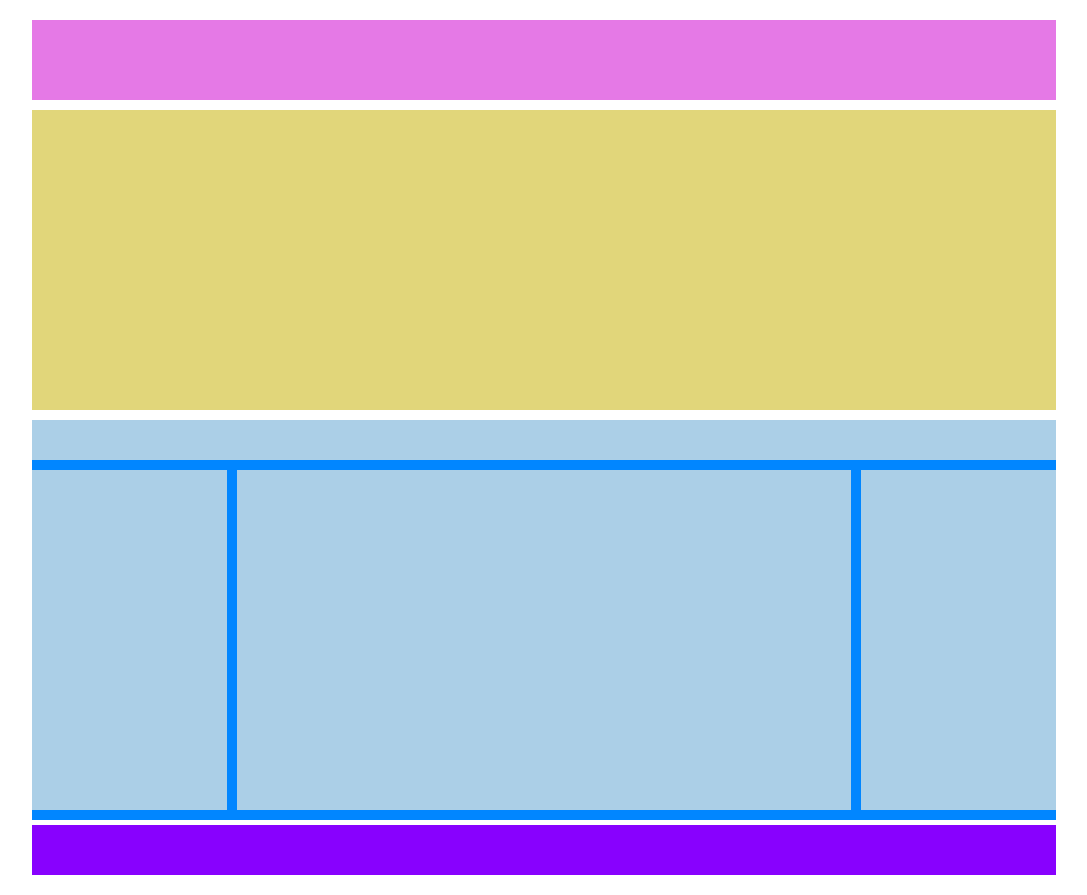
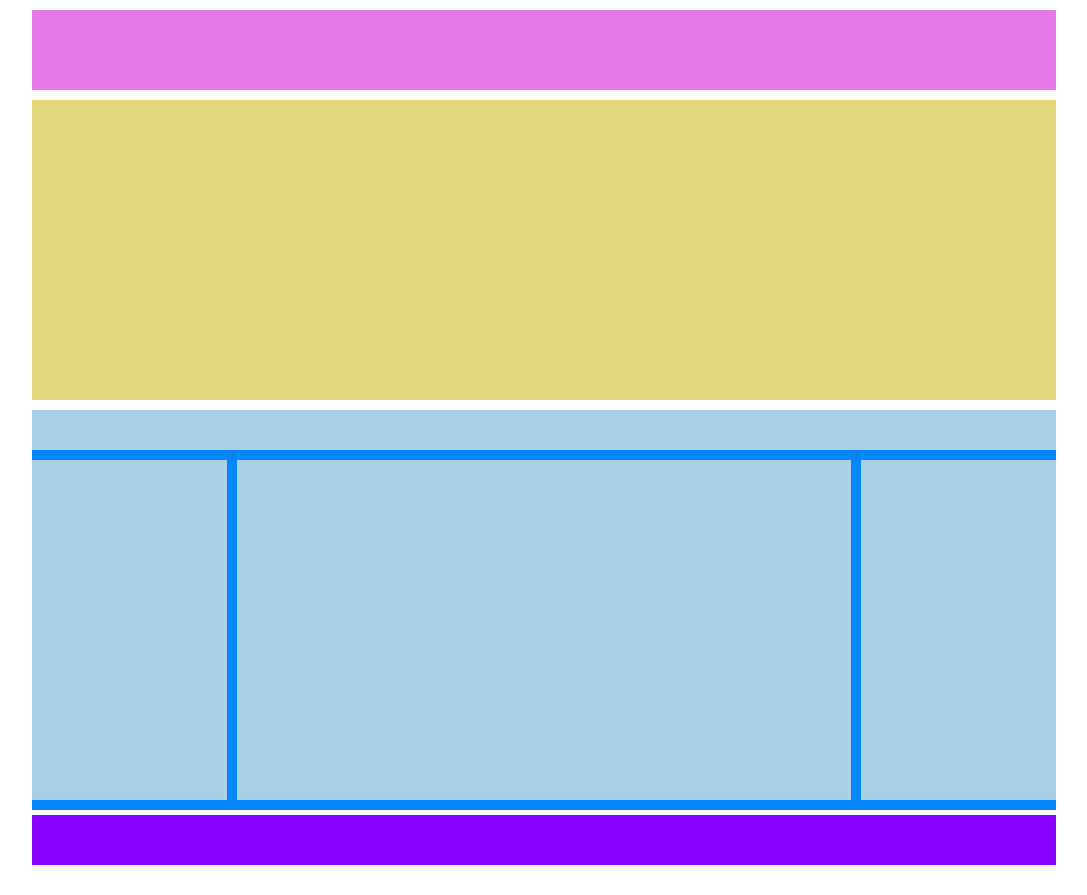
Before and after one commit to Matteoanselmo/htmlcss-struttura-wp, a plain HTML site: page index.html in a window 1280 px wide. Shown: the whole page, without its empty margins (96-1183 px from the left). After the commit the page ends 865 px from the top, so only its background shows below. Drawn offline with Linux system fonts and the light colour scheme.

Commit message:
ottimizzazione struttura-wp

```diff
--- a/css/style.css
+++ b/css/style.css
@@ -7,13 +7,15 @@
 
 .container{
     width: 80%;
-    margin: 20px auto;
+    margin: 0 auto;
 }
+
 
 .c-pink{
     background-color: rgb(229, 121, 230);
     height: 80px;
-    margin-bottom: 10px;
+    margin-bottom: 10px ;
+    margin-top: 10px;
 }
 
 .c-yellow{
@@ -36,7 +38,6 @@
 
 .c-top{
     height: 40px;
-    width: 100%;
     background-color: rgb(171, 207, 231);
     margin-bottom: 10px;
 }
--- a/index.html
+++ b/index.html
@@ -8,12 +8,12 @@
     <title>Struttura WP</title>
 </head>
 <body>
-    <div class="container">
+    <!-- <div class="container"> -->
         <!-- HEADER ROSA-->
-        <header>
+        <header class="container">
             <div class="c-pink"></div>
         </header>
-        <main>
+        <main class="container">
             <!-- SEZIONE GIALLA -->
             <section>
                 <div class="c-yellow"></div>
@@ -31,10 +31,10 @@
 
         </main>
         <!-- FOOTER VIOLA -->
-        <footer>
+        <footer class="container">
             <div class="c-purple"></div>
         </footer>
-    </div>
+    <!-- </div> -->
 
 </body>
 </html>
```
